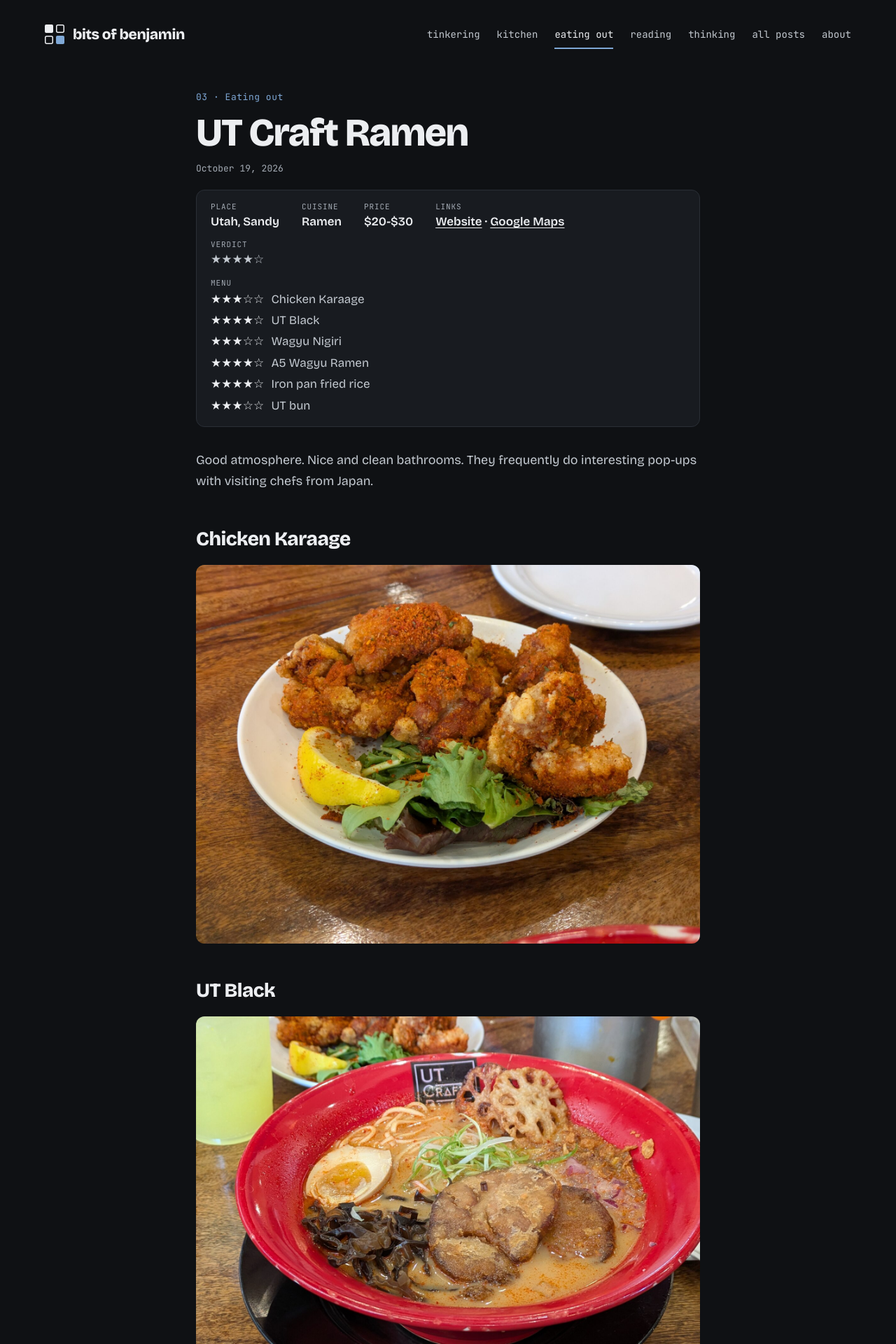
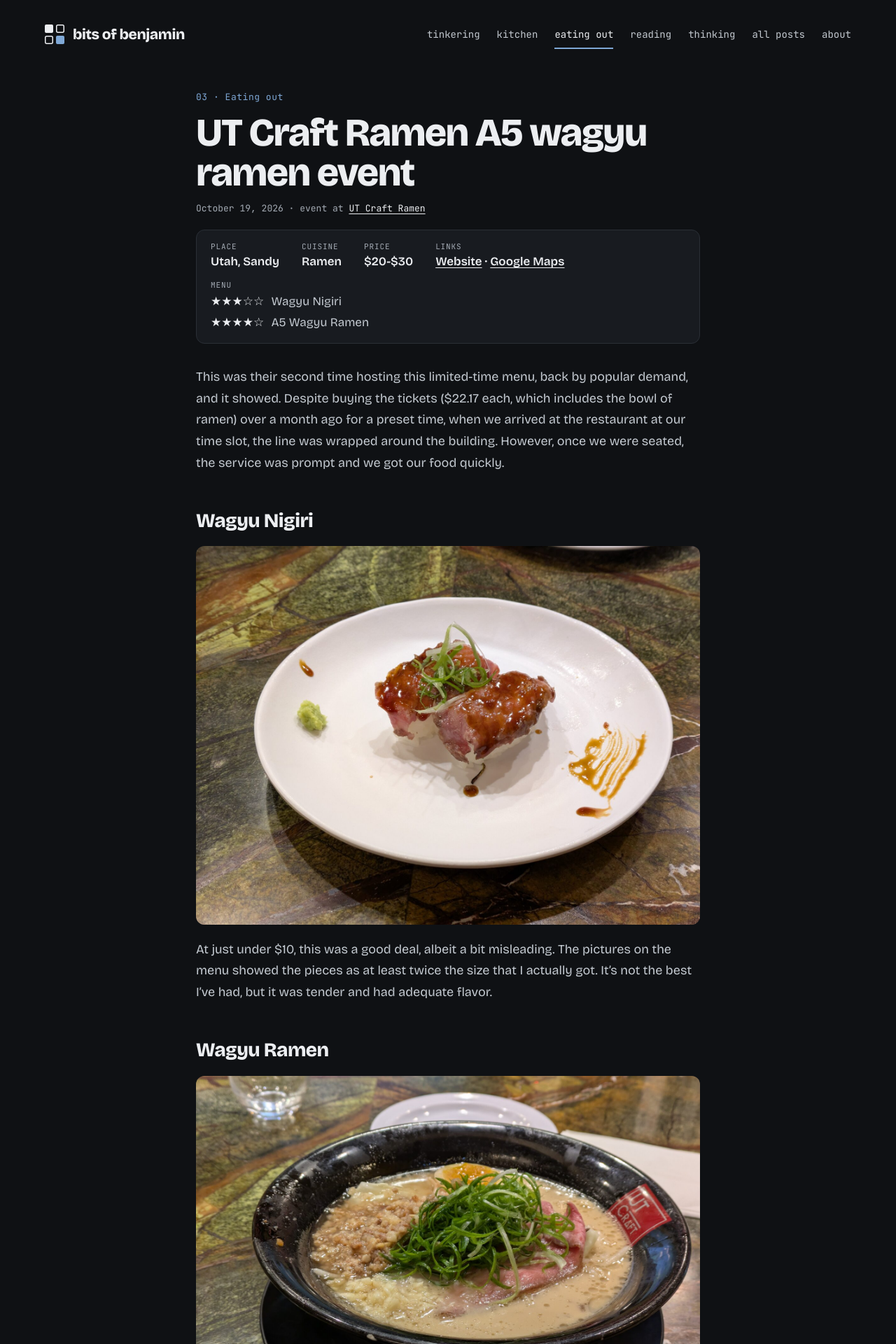
Before and after one commit to bergesonben/bergesonben.github.io, a Jekyll site: the page built from _posts/2026-10-19-ut-craft-ramen-wagyu-ramen.md, in a window 1280 px wide. Shown: the top 1920 px of the page at 70% size. Built offline with Jekyll 4.4.1, drawn with Linux system fonts in a browser that asks for light colours.

Commit message:
Split UT Craft Ramen into a restaurant post and event posts
Adds restaurant and event front matter for eating-out event posts.
Event posts take place, cuisine, price and links from their restaurant.
Restaurant posts list their events; restaurant cards count them.
Hides event posts from the Eating out grid.
Moves the regular menu to a new UT Craft Ramen post.
Keeps the wagyu ramen event at its existing URL.

Co-Authored-By: Claude Opus 5.5 <noreply@anthropic.com>
Claude-Session: https://claude.ai/code/session_01AhgEBW2SPCyMeQY4XHkXRW

```diff
--- a/_layouts/post.html
+++ b/_layouts/post.html
@@ -10,25 +10,51 @@ layout: default
     <a class="post-section mono" href="{{ sec.url | relative_url }}">{{ sec.number }} · {{ sec.title }}</a>
     {%- endif %}
     <h1{% if page.easter_egg %} title="{{ page.easter_egg | escape }}"{% endif %}>{{ page.title }}</h1>
+    {%- if page.section == "eating-out" %}
+    {%- assign venue = page -%}
+    {%- if page.restaurant %}
+    {%- assign venue = site.posts | where: "slug", page.restaurant | first -%}
+    {%- comment -%} Fails the build: `restaurant:` names no post. {%- endcomment -%}
+    {%- unless venue %}{% include ERROR-no-restaurant-{{ page.restaurant }} %}{% endunless -%}
+    {%- endif %}
+    {%- assign place = page.place | default: venue.place -%}
+    {%- assign cuisine = page.cuisine | default: venue.cuisine -%}
+    {%- assign price = page.price | default: venue.price -%}
+    {%- assign events = site.posts | where: "restaurant", page.slug -%}
+    {%- endif %}
     <div class="post-meta mono">
       <time datetime="{{ page.date | date_to_xmlschema }}">{{ page.date | date: "%B %-d, %Y" }}</time>
+      {%- if page.restaurant %} · event at <a href="{{ venue.url | relative_url }}">{{ venue.title }}</a>{% endif %}
     </div>
     {%- if page.section == "eating-out" %}
     <dl class="fact-strip">
-      {%- if page.place %}<div><dt class="mono">Place</dt><dd>{{ page.place | join: ", " }}</dd></div>{% endif %}
-      {%- if page.cuisine %}<div><dt class="mono">Cuisine</dt><dd>{{ page.cuisine | join: ", " }}</dd></div>{% endif %}
-      {%- if page.price %}<div><dt class="mono">Price</dt><dd>{{ page.price }}</dd></div>{% endif %}
-      {%- if page.website or page.google_maps %}<div><dt class="mono">Links</dt><dd>
-        {%- if page.website %}<a href="{{ page.website }}">Website</a>{% endif %}
-        {%- if page.website and page.google_maps %} · {% endif %}
-        {%- if page.google_maps %}<a href="{{ page.google_maps }}">Google Maps</a>{% endif -%}
+      {%- if place %}<div><dt class="mono">Place</dt><dd>{{ place | join: ", " }}</dd></div>{% endif %}
+      {%- if cuisine %}<div><dt class="mono">Cuisine</dt><dd>{{ cuisine | join: ", " }}</dd></div>{% endif %}
+      {%- if price %}<div><dt class="mono">Price</dt><dd>{{ price }}</dd></div>{% endif %}
+      {%- if venue.website or venue.google_maps %}<div><dt class="mono">Links</dt><dd>
+        {%- if venue.website %}<a href="{{ venue.website }}">Website</a>{% endif %}
+        {%- if venue.website and venue.google_maps %} · {% endif %}
+        {%- if venue.google_maps %}<a href="{{ venue.google_maps }}">Google Maps</a>{% endif -%}
       </dd></div>{% endif %}
       {%- if page.verdict %}<div class="fact-wide"><dt class="mono">Verdict</dt><dd>{% include stars.html value=page.verdict %}</dd></div>{% endif %}
-      {%- if page.menu %}
-      <div class="fact-wide"><dt class="mono">Menu</dt><dd>
+      {%- assign rating_lists = "ratings,menu" | split: "," %}
+      {%- for key in rating_lists %}
+      {%- assign list = page[key] %}
+      {%- if list %}
+      <div class="fact-wide"><dt class="mono">{{ key | capitalize }}</dt><dd>
         <ul class="menu-ratings">
-          {%- for m in page.menu %}
+          {%- for m in list %}
           <li><span class="menu-stars">{% include stars.html value=m.rating %}</span> {{ m.item }}</li>
+          {%- endfor %}
+        </ul>
+      </dd></div>
+      {%- endif %}
+      {%- endfor %}
+      {%- if events.size > 0 %}
+      <div class="fact-wide"><dt class="mono">Events</dt><dd>
+        <ul class="menu-ratings">
+          {%- for e in events %}
+          <li>{% if e.verdict %}<span class="menu-stars">{% include stars.html value=e.verdict %}</span> {% endif %}<a href="{{ e.url | relative_url }}">{{ e.event | default: e.title }}</a> <span class="event-date mono">{{ e.date | date: "%b %-d, %Y" }}</span></li>
           {%- endfor %}
         </ul>
       </dd></div>
--- a/_layouts/section.html
+++ b/_layouts/section.html
@@ -3,7 +3,8 @@ layout: default
 filterable: true
 ---
 {%- assign sec = site.data.sections | where: "id", page.section | first -%}
-{%- assign posts = site.posts | where: "section", page.section -%}
+{%- comment -%} Event posts (`restaurant:` set) are listed on their restaurant's post instead. {%- endcomment -%}
+{%- assign posts = site.posts | where: "section", page.section | where_exp: "p", "p.restaurant == nil" -%}
 <section class="section section-page">
   {% include section-head.html number=sec.number title=sec.title level="h1" %}
   <p class="lede">{{ sec.blurb }}</p>
--- a/_posts/2026-10-19-ut-craft-ramen-wagyu-ramen.md
+++ b/_posts/2026-10-19-ut-craft-ramen-wagyu-ramen.md
@@ -1,52 +1,28 @@
 ---
-title: UT Craft Ramen
+title: UT Craft Ramen A5 wagyu ramen event
+event: A5 wagyu ramen
+restaurant: ut-craft-ramen
 easter_egg: Do you have any idea how disconerting it is to still taste garlic when you're eating ice cream?!
 section: eating-out
-description: Ramen shop in Sandy. Its A5 wagyu ramen event lived up to the hype, despite a line around the building.
-place: [Utah, Sandy]
-cuisine: Ramen
-price: $20-$30
-verdict: ★★★★☆
-website: https://utcraftramen.com/
-google_maps: https://maps.app.goo.gl/1jkxEJ5trFZsciW76
+description: A5 wagyu ramen event at UT Craft Ramen in Sandy. It lived up to the hype, despite a line around the building.
 menu:
-  - item: Chicken Karaage
-    rating: ★★★☆☆
-  - item: UT Black
-    rating: ★★★★☆
   - item: Wagyu Nigiri
     rating: ★★★☆☆
   - item: A5 Wagyu Ramen
     rating: ★★★★☆
-  - item: Iron pan fried rice
-    rating: ★★★★☆
-  - item: UT bun
-    rating: ★★★☆☆
 image: /assets/img/posts/ut-craft-ramen-wagyu-ramen/wagyu-ramen.jpg
 image_alt: The bowl of Wagyu Ramen
 ---
 
-Good atmosphere. Nice and clean bathrooms. They frequently do interesting pop-ups with visiting chefs from Japan.
-
-## Chicken Karaage
-
-![Chicken karaage](/assets/img/posts/ut-craft-ramen-wagyu-ramen/chicken-karaage.jpg)
-
-## UT Black
-
-![UT Black ramen](/assets/img/posts/ut-craft-ramen-wagyu-ramen/ut-black.jpg)
-
-## A5 Wagyu Ramen Event
-
 This was their second time hosting this limited-time menu, back by popular demand, and it showed. Despite buying the tickets ($22.17 each, which includes the bowl of ramen) over a month ago for a preset time, when we arrived at the restaurant at our time slot, the line was wrapped around the building. However, once we were seated, the service was prompt and we got our food quickly.
 
-### Wagyu Nigiri
+## Wagyu Nigiri
 
 ![Two pieces of wagyu nigiri on a plate](/assets/img/posts/ut-craft-ramen-wagyu-ramen/wagyu-nigiri.jpg)
 
 At just under $10, this was a good deal, albeit a bit misleading. The pictures on the menu showed the pieces as at least twice the size that I actually got. It's not the best I've had, but it was tender and had adequate flavor.
 
-### Wagyu Ramen
+## Wagyu Ramen
 
 ![A bowl of wagyu ramen](/assets/img/posts/ut-craft-ramen-wagyu-ramen/wagyu-ramen.jpg)
 
--- a/assets/css/site.css
+++ b/assets/css/site.css
@@ -253,6 +253,7 @@ a.tag:hover { color: var(--text); }
 .fact-wide dd { font-weight: 400; color: var(--text-2); }
 .menu-ratings { list-style: none; margin: 4px 0 0; padding: 0; display: flex; flex-direction: column; gap: 4px; }
 .menu-stars { color: var(--text); margin-right: 6px; }
+.event-date { font-size: 12px; color: var(--muted); margin-left: 6px; }
 .star-half { position: relative; display: inline-block; }
 .star-half::before { content: "★"; position: absolute; left: 0; top: 0; width: 50%; overflow: hidden; white-space: nowrap; }
 .prose::after { content: ""; display: table; clear: both; }
```
Also changed, not shown: _includes/restaurant-card.html (+8 -2 lines), _posts/2026-10-19-ut-craft-ramen.md (added, +32 -0 lines), README.md, assets/img/posts/ut-craft-ramen/chicken-karaage.jpg (renamed from assets/img/posts/ut-craft-ramen-wagyu-ramen/chicken-karaage.jpg), assets/img/posts/ut-craft-ramen/ut-black.jpg (renamed from assets/img/posts/ut-craft-ramen-wagyu-ramen/ut-black.jpg).
